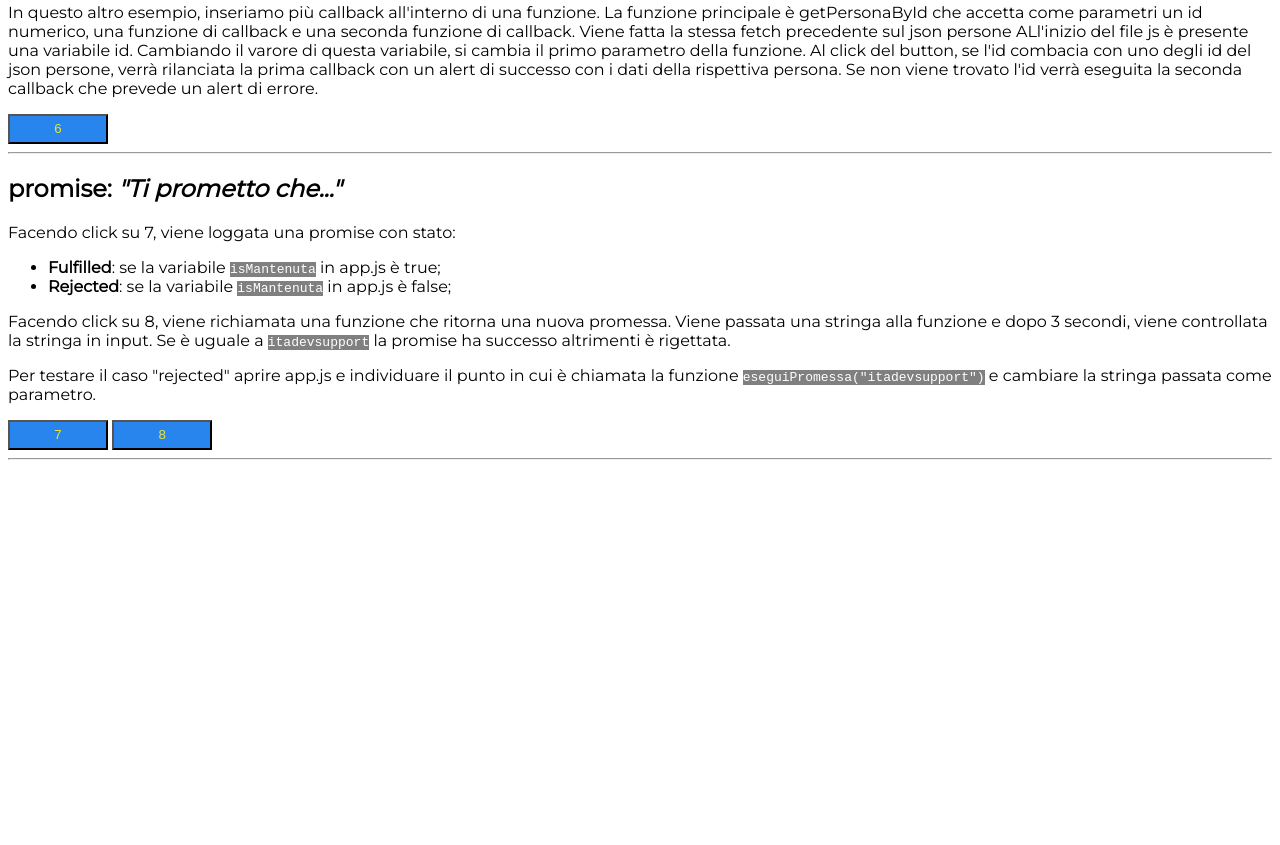
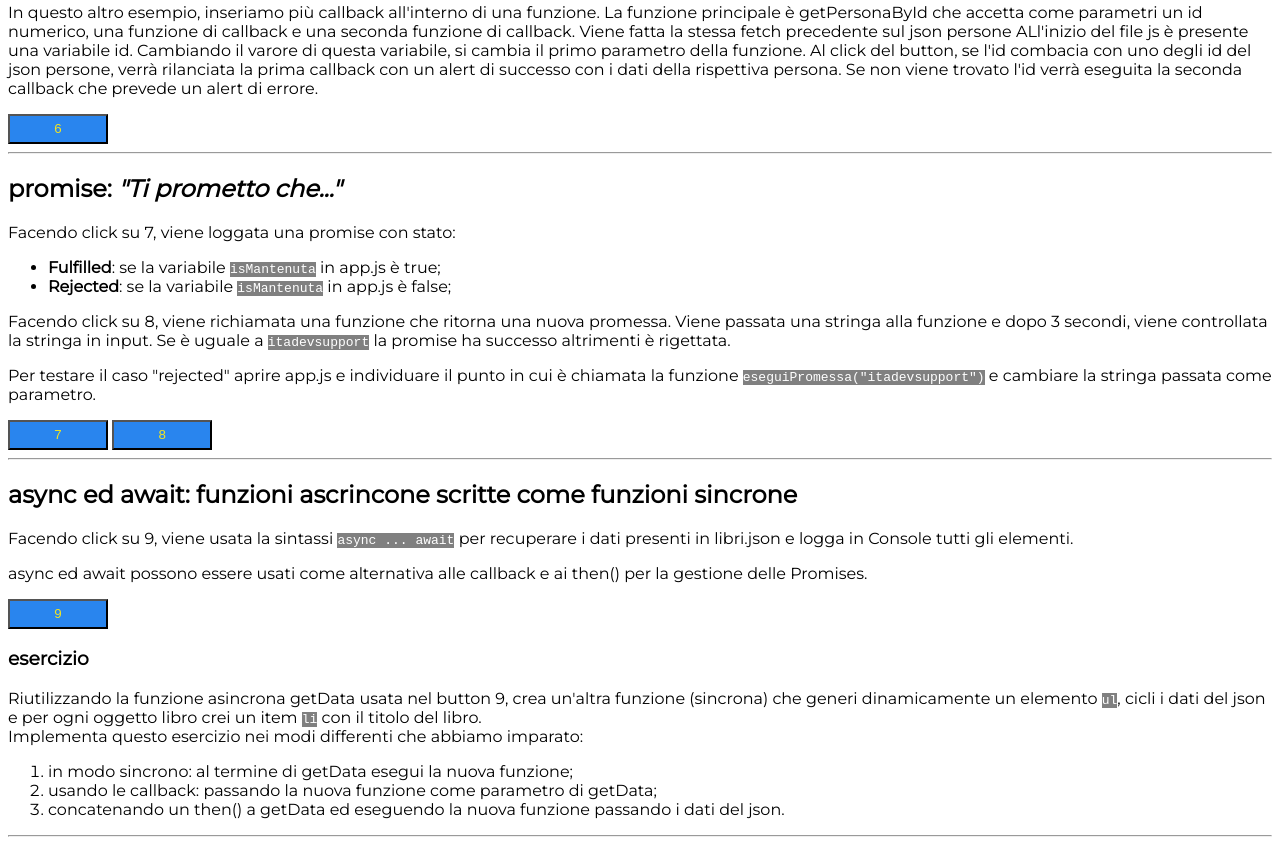
Before and after one commit to itadevsupport/js_sync_async, a plain HTML site: page index.html in a window 1280 px wide. Shown: the part 1173-2018 px from the top of the page. Before the commit the page ends 1641 px from the top, so only its background shows below. Drawn offline with Linux system fonts and the light colour scheme.

Commit message:
aggiunto esempio async await relatico al post instagram del 26/10/22

```diff
--- a/index.html
+++ b/index.html
@@ -151,6 +151,33 @@
 
     <hr>
 
+    <!-- codice async: la promise -->
+    <section>
+
+        <h2>async ed await: funzioni ascrincone scritte come funzioni sincrone</i></h2>
+        <p>
+            Facendo click su 9, viene usata la sintassi <code>async ... await</code> per recuperare i dati
+            presenti in libri.json e logga in Console tutti gli elementi.
+        </p>
+        <p>async ed await possono essere usati come alternativa alle callback e ai then() per la gestione delle Promises.</p>
+        <button id="nove">9</button>
+
+        <h3>esercizio</h3>
+        <p>
+            Riutilizzando la funzione asincrona getData usata nel button 9, crea un'altra funzione (sincrona) che generi
+            dinamicamente un elemento <code>ul</code>, cicli i dati del json e per ogni oggetto
+            libro crei un item <code>li</code> con il titolo del libro.<br>
+            Implementa questo esercizio nei modi differenti che abbiamo imparato:
+        </p>
+        <ol>
+            <li>in modo sincrono: al termine di getData esegui la nuova funzione;</li>
+            <li>usando le callback: passando la nuova funzione come parametro di getData;</li>
+            <li>concatenando un then() a getData ed eseguendo la nuova funzione passando i dati del json.</li>
+        </ol>
+    </section>
+
+    <hr>
+
     <script src="scripts/app.js"></script>
 </body>
 
--- a/scripts/app.js
+++ b/scripts/app.js
@@ -8,6 +8,7 @@ const btn5 = document.querySelector('#cinque');
 const btn6 = document.querySelector('#sei');
 const btn7 = document.querySelector('#sette');
 const btn8 = document.querySelector('#otto');
+const btn9 = document.querySelector('#nove');
 
 // eventi
 btn1.addEventListener('click', () => {
@@ -78,6 +79,14 @@ btn8.addEventListener('click', () => {
 
 });
 
+btn9.addEventListener('click', () => {
+    async function getData() {
+        const res = await fetch('../libri.json');
+        const data = await res.json();
+        console.log(data);
+    }
+    getData();
+});
 
 // funzioni
 
```
Also changed, not shown: libri.json (added, +12 -0 lines).
